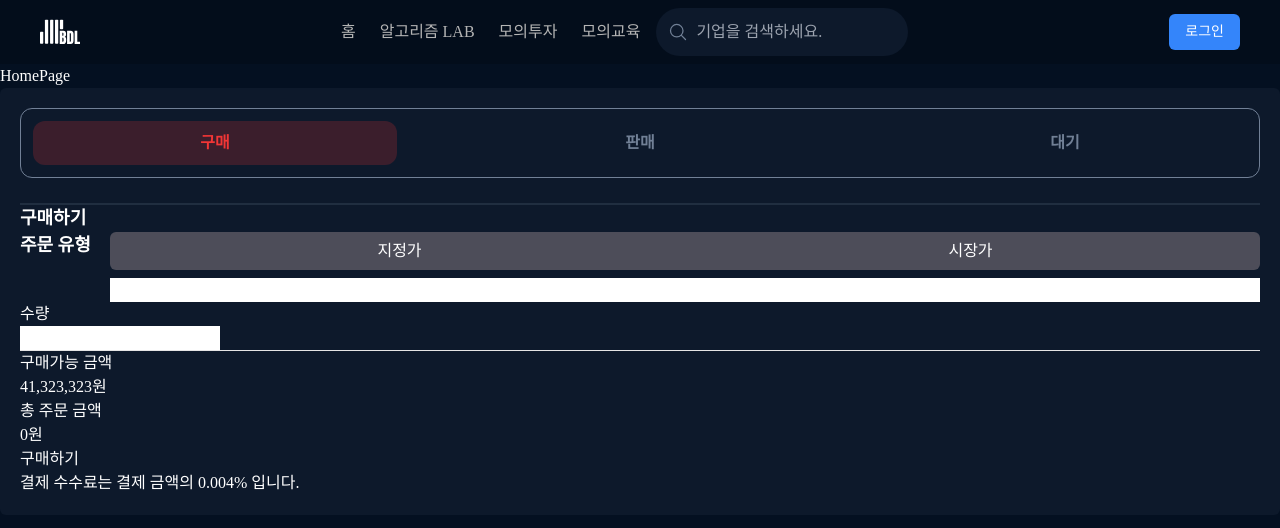
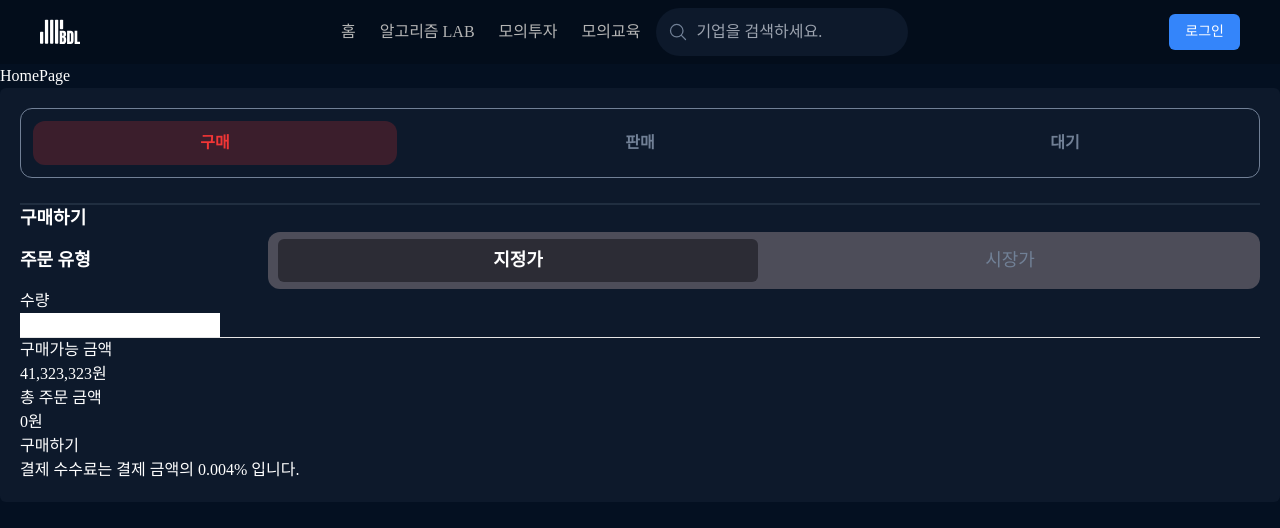
Before and after one commit to dnwnsrb11/BDL-frontend, a React (Vite) app: page / in a window 1280 px wide. Shown: the top 528 px of the page. Built offline with nearby package versions, Linux system fonts and the light colour scheme; a web font is replaced by a local one.

Commit message:
design: 주문유형 디자인 작업 1. 현재 구조관련하여 고민중 추후 구조가 변경될 수 있음

```diff
--- a/src/components/mockInvestment/orderStatus/order-status-buy.tsx
+++ b/src/components/mockInvestment/orderStatus/order-status-buy.tsx
@@ -1,26 +1,37 @@
+import { useState } from 'react';
+
 export const OrderStatusBuy = () => {
   // 폰트 동일 스타일링 함수
-  const h3Style = 'text-[18px] font-bold';
+  const h3Style = 'text-[18px] font-bold text-white';
+  const [isActive, setIsActive] = useState<string>('지정가');
+  const isActiveHandler = (active: string) => {
+    setIsActive(active);
+  };
   return (
     <div>
       <h3 className={h3Style}>구매하기</h3>
       <div>
-        <div className="flex w-full gap-4">
+        <div className="flex w-full flex-col gap-4">
+          <div className="flex items-center justify-between gap-4">
             <div className="min-w-[74px]">
               <h3 className={h3Style}>주문 유형</h3>
             </div>
-          <div className="flex w-full flex-col gap-2">
+            <div className="flex w-full max-w-[80%] flex-col gap-2">
               {/* 지정가 */}
-            <div className="flex w-full justify-between gap-3 rounded-md bg-btn-primary-active-color px-[10px] py-[7px]">
-              <div className="w-full text-center">
+              <div className="flex w-full justify-between gap-3 rounded-xl bg-btn-primary-active-color px-[10px] py-[7px]">
+                <div
+                  className={`${isActive === '지정가' ? `bg-btn-primary-inactive-color ${h3Style}` : ''} w-full cursor-pointer rounded-md  py-[8px] text-center text-[18px] text-border-color transition-all duration-300`}
+                  onClick={() => isActiveHandler('지정가')}
+                >
                   <p>지정가</p>
                 </div>
-              <div className="w-full text-center">
+                <div
+                  className={`${isActive === '시장가' ? `bg-btn-primary-inactive-color ${h3Style}` : ''} w-full cursor-pointer rounded-md  py-[8px] text-center text-[18px] text-border-color transition-all duration-300`}
+                  onClick={() => isActiveHandler('시장가')}
+                >
                   <p>시장가</p>
                 </div>
               </div>
-            <div className="w-full">
-              <input type="text" className="w-full" />
             </div>
           </div>
         </div>
```
Lines whose indentation alone changed are shown as unchanged.
